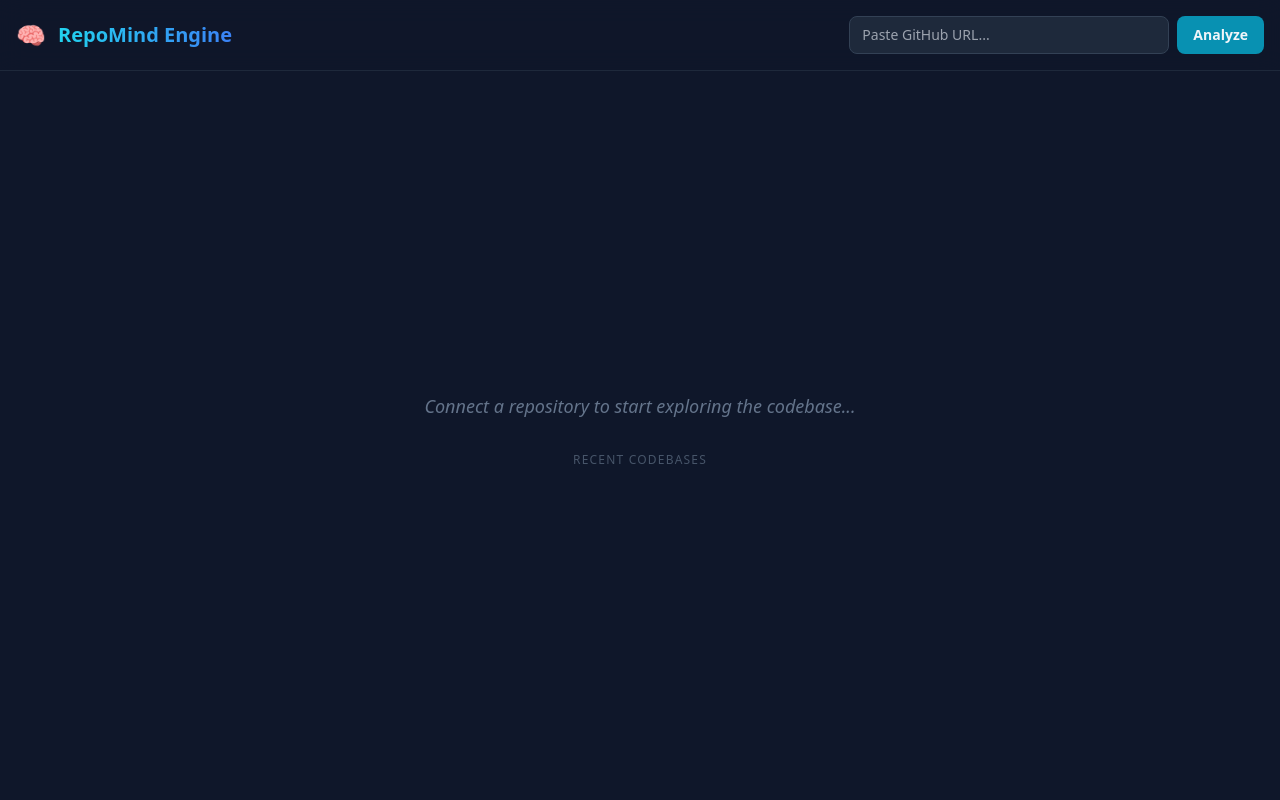
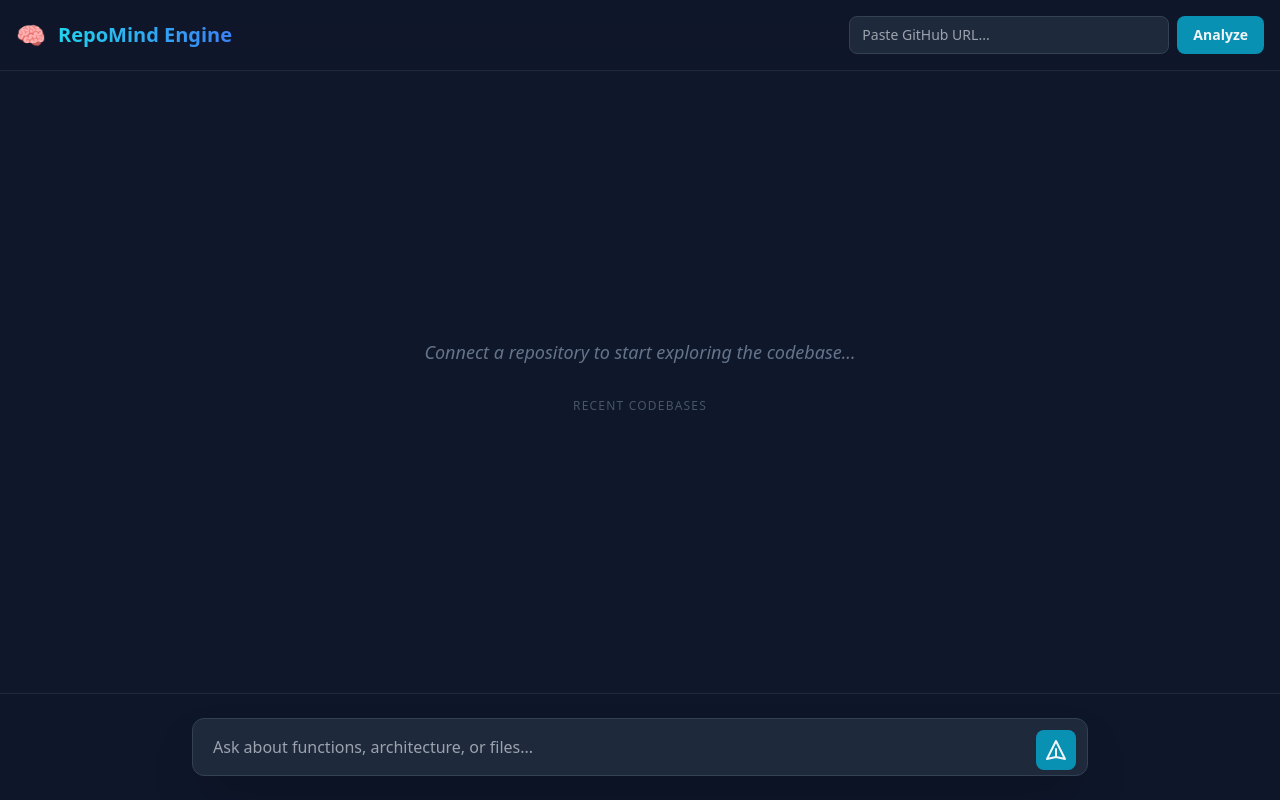
Before and after one commit to Hanan-Abbas/Codebase-Analyzer-Using-RAG, a plain HTML site: page frontend/index.html in a window 1280 px wide. Drawn offline with nearby package versions, Linux system fonts and the light colour scheme.

Commit message:
Update index.html

```diff
--- a/frontend/index.html
+++ b/frontend/index.html
@@ -122,4 +122,27 @@
 
         </div>
 
-    </main>
+    </main><footer class="p-6 border-t border-slate-800 bg-slate-900/50 z-10">
+
+        <div class="max-w-4xl mx-auto relative">
+
+            <input id="userInput" type="text" placeholder="Ask about functions, architecture, or files..."
+                class="w-full bg-slate-800 border border-slate-700 rounded-xl px-5 py-4 pr-16 focus:ring-2 focus:ring-cyan-500 outline-none shadow-2xl"
+                onkeydown="if(event.key==='Enter'){event.preventDefault(); sendChat();}">
+
+            <button type="button" onclick="sendChat()"
+                class="absolute right-3 top-3 bg-cyan-600 p-2 rounded-lg hover:bg-cyan-500 transition-colors">
+
+                <svg xmlns="http://www.w3.org/2000/svg" class="h-6 w-6" fill="none" viewBox="0 0 24 24"
+                    stroke="currentColor">
+
+                    <path stroke-linecap="round" stroke-linejoin="round" stroke-width="2"
+                        d="M12 19l9 2-9-18-9 18 9-2zm0 0v-8" />
+
+                </svg>
+
+            </button>
+
+        </div>
+
+    </footer>
```
